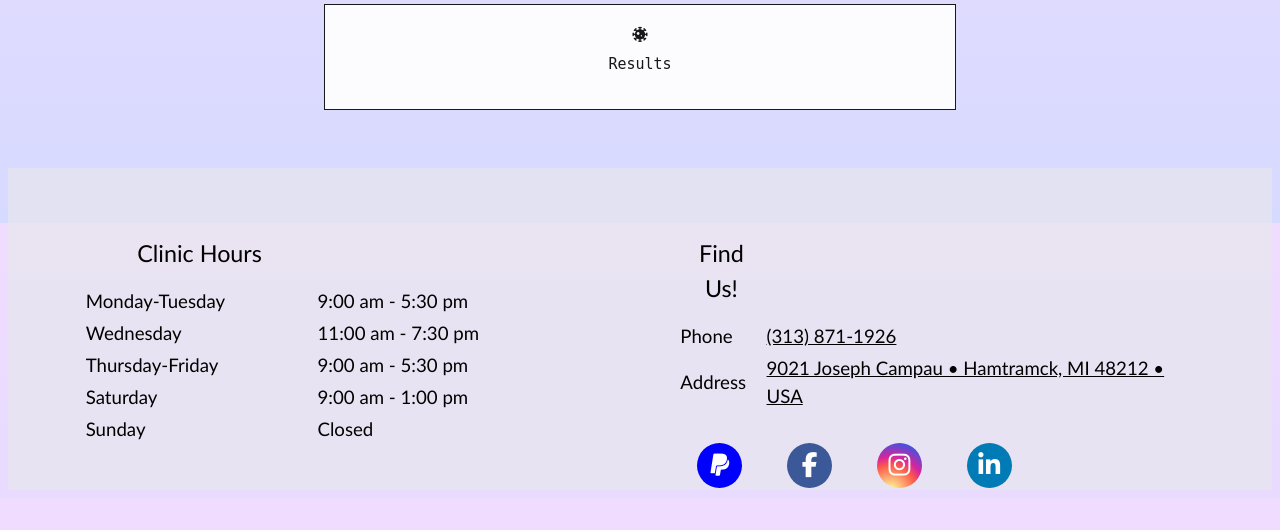
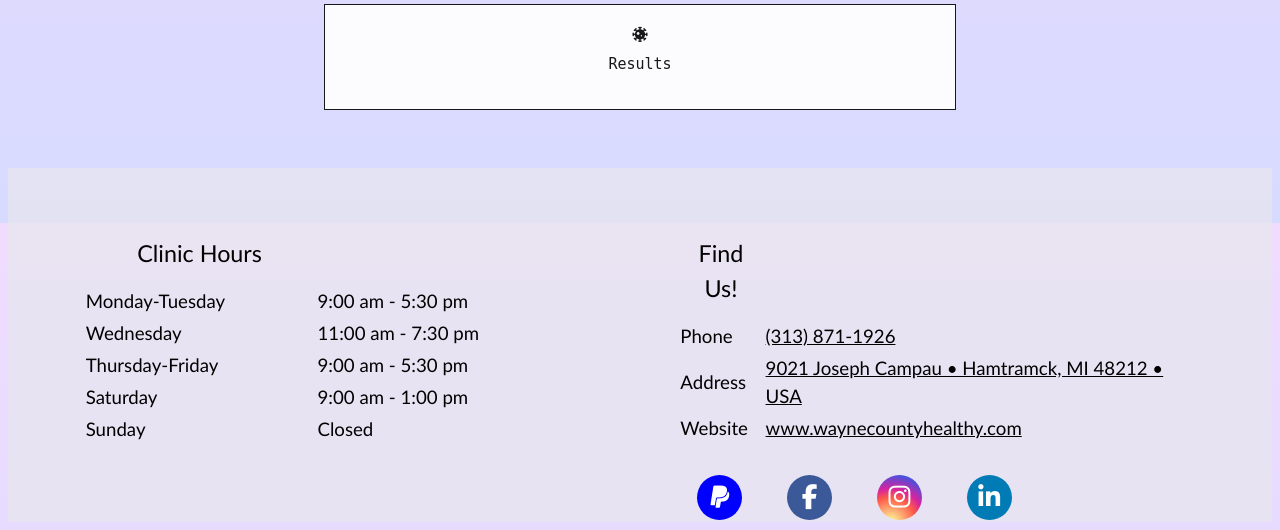
Before and after one commit to aliasadi84/Covid-19-Testing-Registration-Website, a PHP site: page /patient/patient.php in a window 1280 px wide; the page is wider, and only the part inside the window is pictured. Shown: the part 577-1107 px from the top of that part. Before the commit the page ends 1067 px from the top of that part, so only its background shows below. Run offline with PHP 8.4, Linux system fonts and the light colour scheme; a user stored in the database is signed in; data comes from the database, SQL or seed files in the repository; data that the repository does not hold is empty; some libraries are stand-ins or nearby versions.

Commit message:
Update patient.php

```diff
--- a/patient/patient.php
+++ b/patient/patient.php
@@ -105,6 +105,10 @@ $userRow=mysqli_fetch_array($res,MYSQLI_ASSOC);
               <td>Address</td>
               <td><a href="https://goo.gl/maps/AYQRS5F6WrYikLVj7" target="_blank">9021 Joseph Campau &bull; Hamtramck, MI 48212 &bull; USA</a></td>
             </tr>
+            <tr>
+              <td>Website</td>
+              <td><a href="https://www.waynecountyhealthy.com/" target="_blank">www.waynecountyhealthy.com</a></td>
+            </tr>
             </table>
             <br>
             <div>
```
